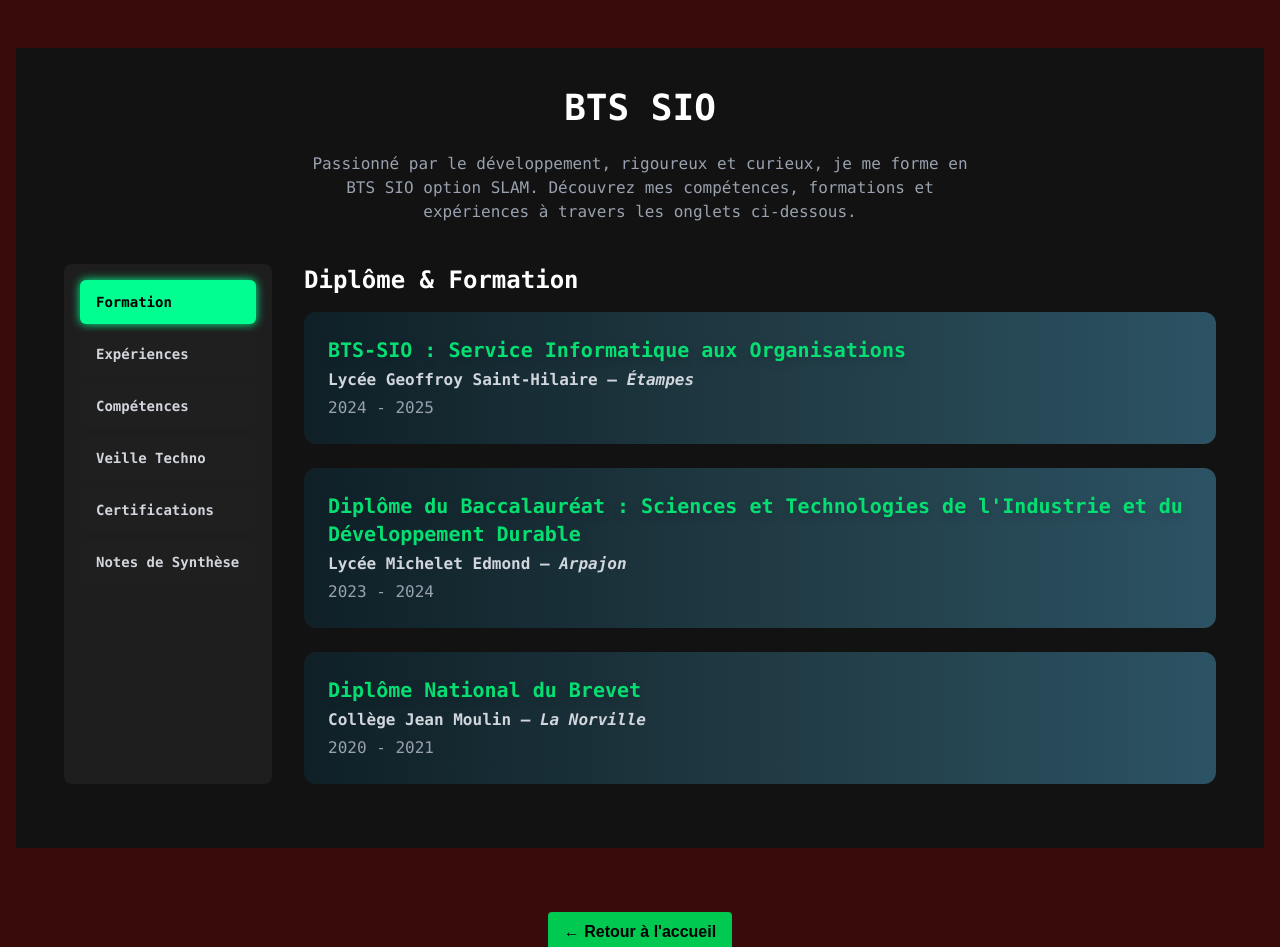
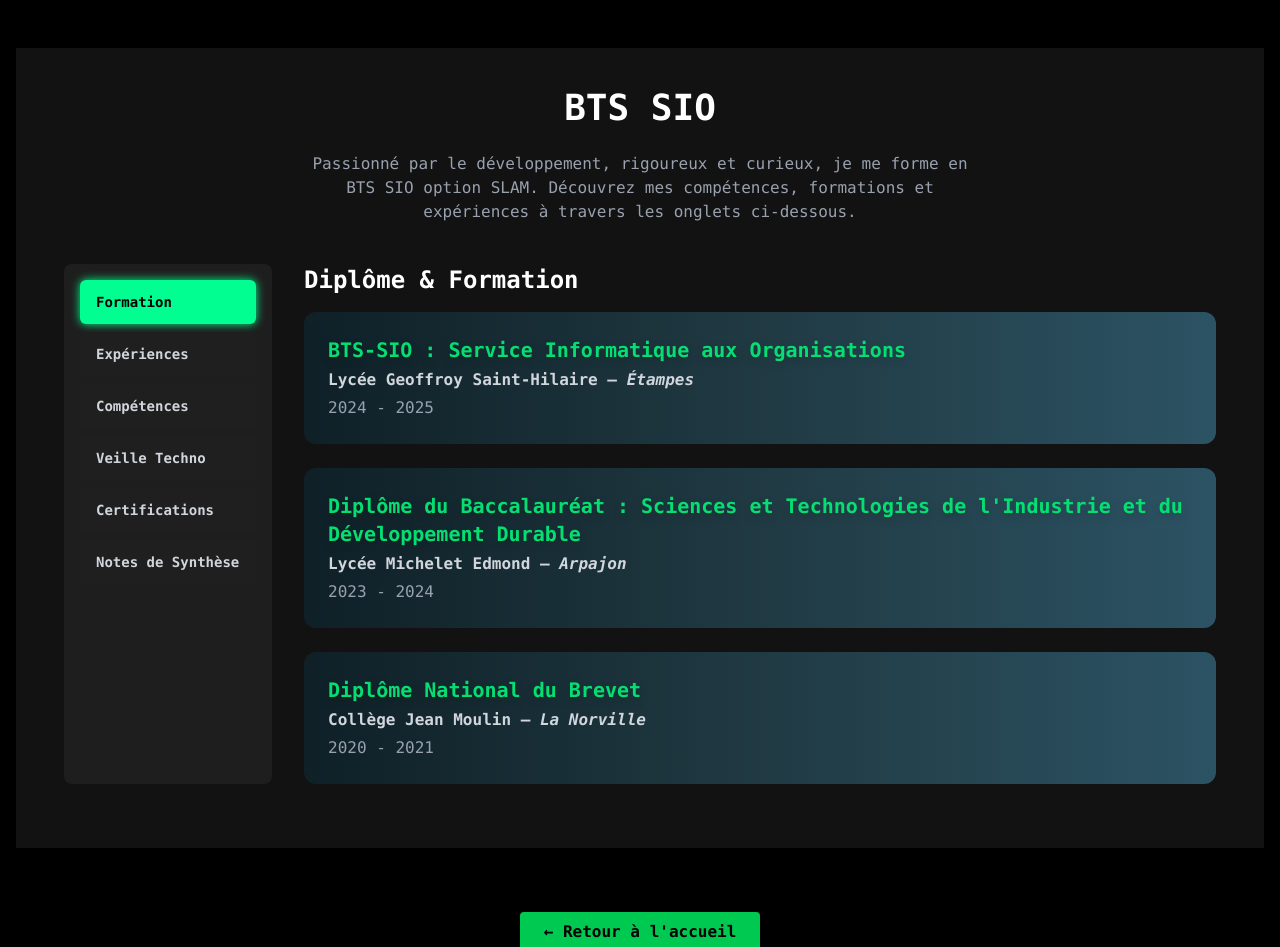
Before and after one commit to sephyrax-lgtm/Phaenixjo.github.io, a Next.js app: page /bts-sio in a window 1280 px wide. Shown: the top 947 px of the page. Built offline with nearby package versions, Linux system fonts and the light colour scheme.

Commit message:
Rédeploiements du site

```diff
--- a/app/bts-sio/page.jsx
+++ b/app/bts-sio/page.jsx
@@ -1,6 +1,6 @@
 'use client';
 
-import Tab from '../../components/tab.jsx'; // ✅ On garde uniquement Tab ici
+import Tab from '../../components/tab.jsx';
 import Link from 'next/link';
 
 const diplomeFormation = [
@@ -40,7 +40,12 @@ const experience = ["Stage développeur 2023", "Projet personnel React"];
 
 export default function Btssiopage() {
   return (
-    <div className="container mx-auto px-4 py-12">
+    <div className="relative min-h-screen bg-black text-white font-mono">
+      {/* Fond animé style code */}
+      <div className="code-background fixed inset-0 z-0" />
+
+      {/* Contenu principal */}
+      <div className="relative z-10 px-4 py-12 max-w-screen-xl mx-auto">
         <Tab
           diplomeFormation={diplomeFormation}
           competences={competences}
@@ -53,11 +58,12 @@ export default function Btssiopage() {
         {/* Bouton Retour à l'accueil */}
         <div className="mt-16 text-center">
           <Link href="/">
-          <button className="bg-green-500 hover:bg-green-600 text-black font-bold py-2 px-4 rounded">
+            <button className="bg-green-500 hover:bg-green-600 text-black font-bold py-2 px-6 rounded transition duration-300">
               ← Retour à l'accueil
             </button>
           </Link>
         </div>
       </div>
+    </div>
   );
 }
```
Lines whose indentation alone changed are shown as unchanged.
